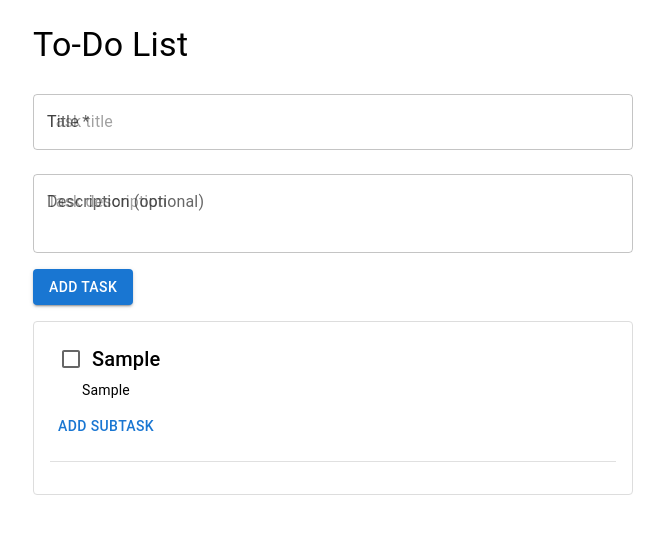
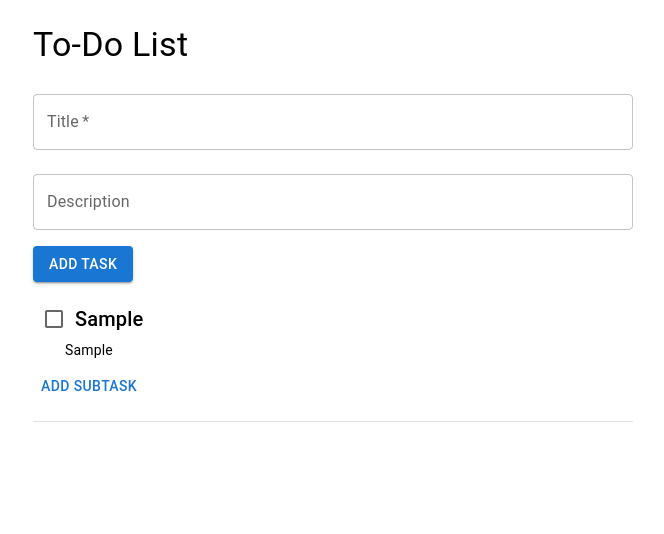
Before and after one commit to skatcat31/cline-todo, a React (Vite) app: page / in a window 1280 px wide. Both pictures are taken after typing "Sample", "Sample" into the empty fields and a click on the button "ADD TASK". Shown: the top 534 px of the page, without its empty margins (307-971 px from the left). Built offline with nearby package versions, Linux system fonts and the light colour scheme.

Commit message:
Remove unused imports after component extraction

```diff
--- a/src/App.jsx
+++ b/src/App.jsx
@@ -3,9 +3,9 @@ import Box from '@mui/material/Box';
 import Typography from '@mui/material/Typography';
 import TextField from '@mui/material/TextField';
 import Button from '@mui/material/Button';
-import Checkbox from '@mui/material/Checkbox';
 import List from '@mui/material/List';
-import Divider from '@mui/material/Divider';
+import Placeholder from './components/Placeholder.jsx';
+import TaskItem from './components/TaskItem.jsx';
 
 // A simple To Do application allowing users to add tasks with a title and description.
 function App() {
@@ -101,131 +101,39 @@ function App() {
           />
           <TextField
             id="description"
-          label="Description (optional)"
+            label="Description"
             placeholder="Task description"
             value={description}
             onChange={(e) => setDescription(e.target.value)}
-          multiline
-          rows={2}
             fullWidth
             margin="normal"
           />
-        <Button type="submit" variant="contained" sx={{ mt: 1 }}>
-          Add Task
-        </Button>
+          <Button type="submit" variant="contained" sx={{ mt: 1 }}
+            >Add Task</Button>
        </Box>
+
        {/* Placeholder when no tasks exist */}
-      {tasks.length === 0 && (
-        <Typography component="p" sx={{ mt: 2, textAlign: 'center', color: 'text.secondary' }}>
-          No tasks yet. Add one above!
-        </Typography>
-      )}
+       {tasks.length === 0 && <Placeholder />}
 
        {/* List of tasks */}
        {tasks.length > 0 && (
          <List component="ul" disablePadding>
-          {tasks.map((task, idx) => {
-            const titleId = `task-title-${idx}`;
-            const descId = `task-desc-${idx}`;
-            const checkboxId = `task-done-${idx}`;
-            return (
-              <Box
+           {tasks.map((task, idx) => (
+             <TaskItem
                key={idx}
-                component="li"
-                aria-labelledby={titleId}
-                aria-describedby={task.description ? descId : undefined}
-                sx={{ mb: 2, border: "1px solid #ddd", borderRadius: 1, p: 2 }}>
-                <Box display="flex" alignItems="center">
-                  <Checkbox
-                    id={checkboxId}
-                    checked={task.done}
-                    onChange={() => toggleDone(idx)}
-                    inputProps={{ 'aria-label': 'task done' }}
+               task={task}
+               idx={idx}
+               toggleDone={toggleDone}
+               toggleSubtaskDone={toggleSubtaskDone}
+               subtaskParentIdx={subtaskParentIdx}
+               setSubtaskParentIdx={setSubtaskParentIdx}
+               subtaskTitle={subtaskTitle}
+               setSubtaskTitle={setSubtaskTitle}
+               subtaskDescription={subtaskDescription}
+               setSubtaskDescription={setSubtaskDescription}
+               handleAddSubtask={handleAddSubtask}
              />
-                  <Typography
-                    id={titleId}
-                    component="span"
-                    variant="h6"
-                    sx={{ textDecoration: task.done ? 'line-through' : 'none' }}>
-                    {task.title}
-                  </Typography>
-                </Box>
-                {task.description && (
-                  <Typography
-                    id={descId}
-                    variant="body2"
-                    sx={{ ml: 4, textDecoration: task.done ? 'line-through' : 'none' }}>
-                    {task.description}
-                  </Typography>
-                )}
-                {/* Subtasks */}
-                {task.subtasks && task.subtasks.length > 0 && (
-                  <List component="ul" disablePadding sx={{ pl: 2, mt: 1 }}>
-                    {task.subtasks.map((sub, sIdx) => {
-                      const subTitleId = `sub-title-${idx}-${sIdx}`;
-                      const subDescId = `sub-desc-${idx}-${sIdx}`;
-                      const subCheckboxId = `sub-done-${idx}-${sIdx}`;
-                      return (
-                        <Box key={sIdx} component="li" aria-labelledby={subTitleId} aria-describedby={sub.description ? subDescId : undefined} sx={{ mb: 1 }}>
-                          <Box display="flex" alignItems="center">
-                            <Checkbox
-                              id={subCheckboxId}
-                              checked={sub.done}
-                              onChange={() => toggleSubtaskDone(idx, sIdx)}
-                              inputProps={{ 'aria-label': 'subtask done' }}
-                            />
-                            <Typography id={subTitleId} component="span" variant="body1" sx={{ textDecoration: sub.done ? 'line-through' : 'none' }}>
-                              {sub.title}
-                            </Typography>
-                          </Box>
-                          {sub.description && (
-                            <Typography id={subDescId} variant="body2" sx={{ ml: 4, textDecoration: sub.done ? 'line-through' : 'none' }}>
-                              {sub.description}
-                            </Typography>
-                          )}
-                        </Box>
-                      );
-                    })}
-                  </List>
-                )}
-
-                {/* Button to add a subtask */}
-                <Button type="button" onClick={() => setSubtaskParentIdx(idx)} sx={{ mt: 1 }}>
-                  Add Subtask
-                </Button>
-                {/* Subtask entry form (shown only for the selected parent) */}
-                {subtaskParentIdx === idx && (
-                  <Box component="form" onSubmit={handleAddSubtask} sx={{ mt: 1 }}>
-                    <TextField
-                      id="subtask-title"
-                      label="Subtask Title"
-                      placeholder="Subtask title"
-                      value={subtaskTitle}
-                      onChange={(e) => setSubtaskTitle(e.target.value)}
-                      required
-                      fullWidth
-                      margin="normal"
-                    />
-                    <TextField
-                      id="subtask-desc"
-                      label="Subtask Description (optional)"
-                      placeholder="Subtask description"
-                      value={subtaskDescription}
-                      onChange={(e) => setSubtaskDescription(e.target.value)}
-                      multiline
-                      rows={2}
-                      fullWidth
-                      margin="normal"
-                    />
-                    <Button type="submit" variant="contained" sx={{ mt: 1 }}>
-                      Add Subtask
-                    </Button>
-                  </Box>
-                )}
-                <Divider sx={{ my: 2 }} />
-              </Box>
-            );
-          })}
+           ))}
          </List>
         )}
       </Box>
--- /dev/null
+++ b/src/components/Placeholder.jsx
@@ -0,0 +1,17 @@
+import React from 'react';
+import Box from '@mui/material/Box';
+import Typography from '@mui/material/Typography';
+
+/**
+ * Placeholder component shown when there are no tasks.
+ * It matches the UI that the tests assert on.
+ */
+export default function Placeholder() {
+  return (
+    <Box sx={{ mt: 2, textAlign: 'center' }}>
+      <Typography component="p" sx={{ color: 'text.secondary' }}>
+        No tasks yet. Add one above!
+      </Typography>
+    </Box>
+  );
+}
--- /dev/null
+++ b/src/components/SubtaskItem.jsx
@@ -0,0 +1,53 @@
+import React from 'react';
+import Box from '@mui/material/Box';
+import Checkbox from '@mui/material/Checkbox';
+import Typography from '@mui/material/Typography';
+
+/**
+ * Renders a single subtask with a checkbox and optional description.
+ * Props:
+ *   sub - the subtask object {title, description, done}
+ *   parentIdx - index of the parent task (used for generating stable ids)
+ *   subIdx - index of this subtask within its parent
+ *   onToggle - callback invoked when the checkbox is toggled
+ */
+export default function SubtaskItem({ sub, parentIdx, subIdx, onToggle }) {
+  const subTitleId = `sub-title-${parentIdx}-${subIdx}`;
+  const subDescId = `sub-desc-${parentIdx}-${subIdx}`;
+  const subCheckboxId = `sub-done-${parentIdx}-${subIdx}`;
+
+  return (
+    <Box
+      component="li"
+      aria-labelledby={subTitleId}
+      aria-describedby={sub.description ? subDescId : undefined}
+      sx={{ mb: 1 }}
+    >
+      <Box display="flex" alignItems="center">
+        <Checkbox
+          id={subCheckboxId}
+          checked={sub.done}
+          onChange={onToggle}
+          inputProps={{ 'aria-label': 'subtask done' }}
+        />
+        <Typography
+          id={subTitleId}
+          component="span"
+          variant="body1"
+          sx={{ textDecoration: sub.done ? 'line-through' : 'none' }}
+        >
+          {sub.title}
+        </Typography>
+      </Box>
+      {sub.description && (
+        <Typography
+          id={subDescId}
+          variant="body2"
+          sx={{ ml: 4, textDecoration: sub.done ? 'line-through' : 'none' }}
+        >
+          {sub.description}
+        </Typography>
+      )}
+    </Box>
+  );
+}
--- /dev/null
+++ b/src/components/TaskItem.jsx
@@ -0,0 +1,113 @@
+import React from 'react';
+import Box from '@mui/material/Box';
+import Button from '@mui/material/Button';
+import Checkbox from '@mui/material/Checkbox';
+import Divider from '@mui/material/Divider';
+import List from '@mui/material/List';
+import TextField from '@mui/material/TextField';
+import Typography from '@mui/material/Typography';
+import SubtaskItem from './SubtaskItem.jsx';
+
+/**
+ * Renders a single task, its description, its subtasks and the UI for adding a subtask.
+ * Props:
+ *   task - the task object {title, description, done, subtasks}
+ *   idx - index of the task in the tasks array
+ *   toggleDone - handler to toggle task done state
+ *   toggleSubtaskDone - handler to toggle a subtask done state
+ *   subtaskParentIdx - currently selected parent index for adding a subtask
+ *   setSubtaskParentIdx - setter to open the subtask form for a specific task
+ *   subtaskTitle, setSubtaskTitle, subtaskDescription, setSubtaskDescription
+ *   handleAddSubtask - submit handler for the subtask form
+ */
+export default function TaskItem({
+  task,
+  idx,
+  toggleDone,
+  toggleSubtaskDone,
+  subtaskParentIdx,
+  setSubtaskParentIdx,
+  subtaskTitle,
+  setSubtaskTitle,
+  subtaskDescription,
+  setSubtaskDescription,
+  handleAddSubtask,
+}) {
+  return (
+    <Box key={idx} component="li" aria-labelledby={`task-title-${idx}`} sx={{ mb: 2 }}>
+      <Box display="flex" alignItems="center">
+        <Checkbox
+          id={`done-${idx}`}
+          checked={task.done}
+          onChange={() => toggleDone(idx)}
+          inputProps={{ 'aria-label': 'task done' }}
+        />
+        <Typography
+          id={`task-title-${idx}`}
+          component="span"
+          variant="h6"
+          sx={{ textDecoration: task.done ? 'line-through' : 'none' }}
+        >
+          {task.title}
+        </Typography>
+      </Box>
+      {task.description && (
+        <Typography
+          id={`task-desc-${idx}`}
+          variant="body2"
+          sx={{ ml: 4, textDecoration: task.done ? 'line-through' : 'none' }}
+        >
+          {task.description}
+        </Typography>
+      )}
+      {/* Subtasks */}
+      {task.subtasks && task.subtasks.length > 0 && (
+        <List component="ul" disablePadding sx={{ pl: 2, mt: 1 }}>
+          {task.subtasks.map((sub, sIdx) => (
+            <SubtaskItem
+              key={sIdx}
+              sub={sub}
+              parentIdx={idx}
+              subIdx={sIdx}
+              onToggle={() => toggleSubtaskDone(idx, sIdx)}
+            />
+          ))}
+        </List>
+      )}
+      {/* Button to add a subtask */}
+      <Button type="button" onClick={() => setSubtaskParentIdx(idx)} sx={{ mt: 1 }}>
+        Add Subtask
+      </Button>
+      {/* Subtask entry form (shown only for the selected parent) */}
+      {subtaskParentIdx === idx && (
+        <Box component="form" onSubmit={handleAddSubtask} sx={{ mt: 1 }}>
+          <TextField
+            id="subtask-title"
+            label="Subtask Title"
+            placeholder="Subtask title"
+            value={subtaskTitle}
+            onChange={(e) => setSubtaskTitle(e.target.value)}
+            required
+            fullWidth
+            margin="normal"
+          />
+          <TextField
+            id="subtask-desc"
+            label="Subtask Description (optional)"
+            placeholder="Subtask description"
+            value={subtaskDescription}
+            onChange={(e) => setSubtaskDescription(e.target.value)}
+            multiline
+            rows={2}
+            fullWidth
+            margin="normal"
+          />
+          <Button type="submit" variant="contained" sx={{ mt: 1 }}>
+            Add Subtask
+          </Button>
+        </Box>
+      )}
+      <Divider sx={{ my: 2 }} />
+    </Box>
+  );
+}
```
Lines whose indentation alone changed are shown as unchanged.
